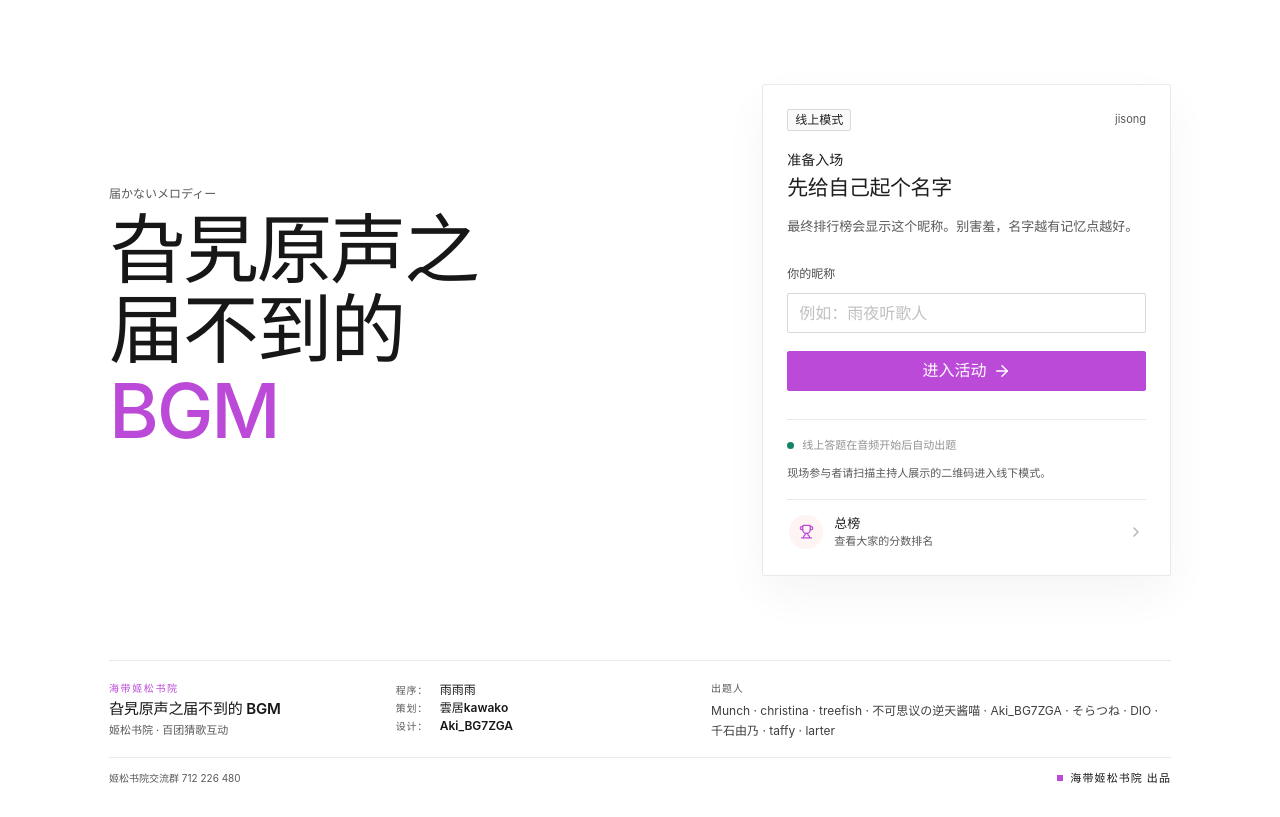
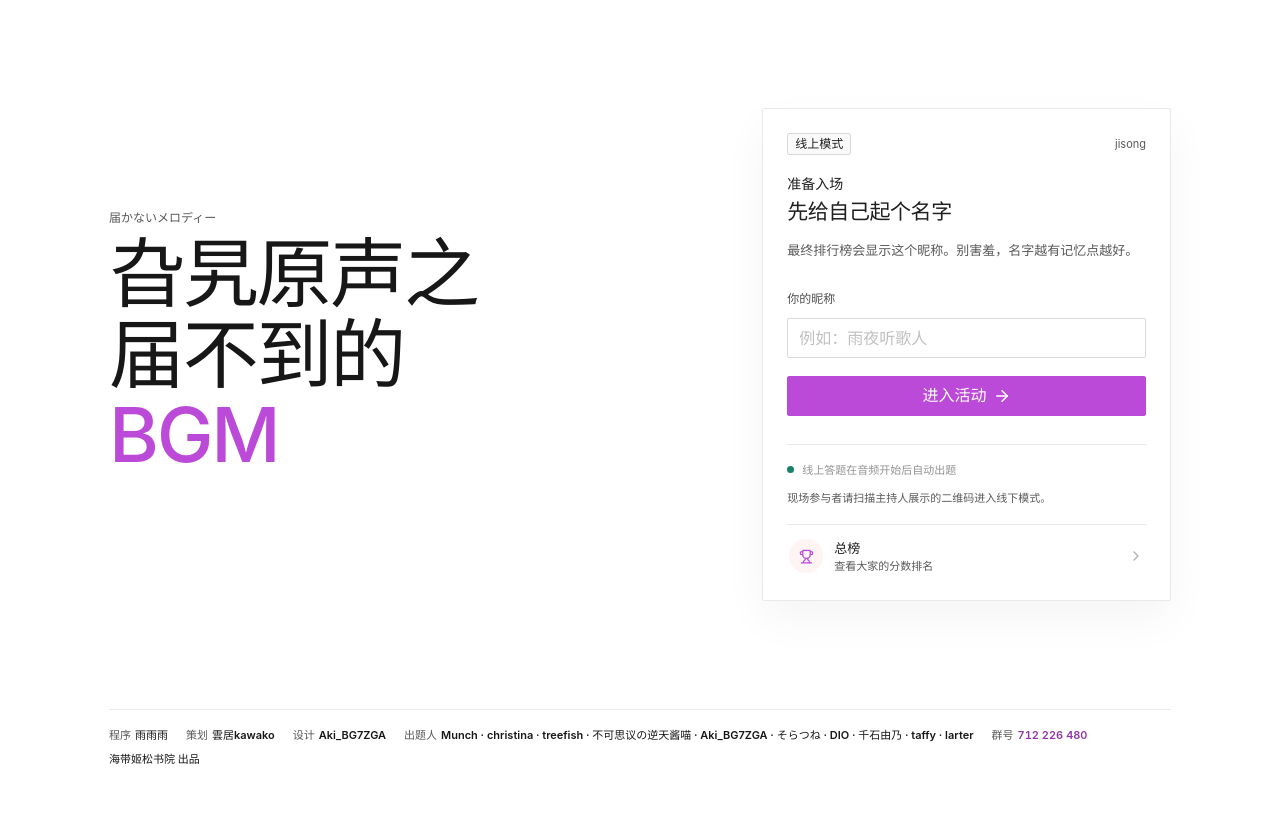
Before and after one commit to HNU-himematsu/BGM-todokanai, a Vue app in the folder frontend/: page / in a window 1280 px wide. Built offline with nearby package versions, Linux system fonts and the light colour scheme; no server answers.

Commit message:
style: 页脚收敛为单行署名并把群号接入 QQ 群链接
- 移除页脚品牌栏与重复的群组文案，署名信息只保留一处
- 单行依序显示制作署名、出题人、群号与出品
- 群号整段指向 https://qm.qq.com/q/sOS9S9Qkz6

```diff
--- a/frontend/src/site-content.js
+++ b/frontend/src/site-content.js
@@ -1,13 +1,10 @@
 export const SITE_CONTENT = {
   brand: {
-    organization: '海带姬松书院',
-    eventName: '旮旯原声之届不到的 BGM',
-    subtitle: '姬松书院 · 百团猜歌互动',
     sign: '海带姬松书院 出品',
   },
   qqGroup: {
-    name: '姬松书院交流群',
     number: '712226480',
+    joinUrl: 'https://qm.qq.com/q/sOS9S9Qkz6',
   },
   credits: [
     { role: '程序', name: '雨雨雨' },
--- a/frontend/src/styles.css
+++ b/frontend/src/styles.css
@@ -194,114 +194,42 @@ p {
 
 .site-footer {
   margin: 0 5% 30px;
-  padding-top: 22px;
+  padding-top: 16px;
   border-top: 1px solid var(--line);
 }
 
-.site-footer-main {
-  display: grid;
-  grid-template-columns: minmax(200px, 0.9fr) minmax(260px, 1fr) minmax(320px, 1.6fr);
-  gap: 28px;
-  align-items: start;
-}
-
-.site-footer-kicker {
-  display: block;
-  color: var(--accent);
-  font-size: 10px;
-  font-weight: 700;
-  letter-spacing: 0.16em;
-}
-
-.site-footer-title {
-  display: block;
-  margin-top: 5px;
-  color: var(--ink);
-  font-size: 15px;
-  font-weight: 600;
-  letter-spacing: -0.01em;
-}
-
-.site-footer-sub {
-  display: block;
-  margin-top: 5px;
-  color: var(--muted);
-  font-size: 11px;
-  line-height: 1.5;
-}
-
-.site-footer-credits {
-  display: flex;
-  flex-direction: column;
-  gap: 4px;
-  margin: 0;
-}
-
-.site-footer-credits div {
-  display: flex;
+.site-footer-line {
+  display: flex;
+  flex-wrap: wrap;
   align-items: baseline;
-  gap: 8px;
-}
-
-.site-footer-credits dt {
-  width: 36px;
-  flex: 0 0 36px;
-  color: var(--muted);
-  font-size: 10px;
-  letter-spacing: 0.08em;
-}
-
-.site-footer-credits dd {
+  gap: 4px 18px;
   margin: 0;
   color: var(--ink);
-  font-size: 12px;
+  font-size: 11px;
+  line-height: 1.8;
+}
+
+.site-footer-role {
+  margin-right: 4px;
+  color: var(--muted);
+}
+
+.site-footer-credit,
+.site-footer-authors,
+.site-footer-sign {
   font-weight: 600;
 }
 
-.site-footer-label {
-  display: block;
-  margin-bottom: 6px;
-  color: var(--muted);
-  font-size: 10px;
-  letter-spacing: 0.08em;
-}
-
-.site-footer-authors p {
-  margin: 0;
-  color: #3f3f3f;
-  font-size: 12px;
-  line-height: 1.7;
-  word-break: break-word;
-}
-
-.site-footer-sign {
-  display: flex;
-  align-items: center;
-  justify-content: space-between;
-  gap: 16px;
-  margin-top: 16px;
-  padding-top: 12px;
-  border-top: 1px solid var(--line);
-  color: var(--muted);
-  font-size: 10px;
-  line-height: 1.5;
-}
-
-.site-footer-sign strong {
-  color: var(--ink);
-  font-size: 11px;
+.site-footer-qq {
+  color: var(--accent-dark);
   font-weight: 600;
-  letter-spacing: 0.1em;
-}
-
-.site-footer-sign strong::before {
-  content: '';
-  display: inline-block;
-  width: 6px;
-  height: 6px;
-  margin-right: 7px;
-  background: var(--accent);
-  vertical-align: 1px;
+  text-decoration: none;
+  font-variant-numeric: tabular-nums;
+}
+
+.site-footer-qq:hover,
+.site-footer-qq:focus-visible {
+  text-decoration: underline;
 }
 
 .status-dot {
@@ -1836,16 +1764,6 @@ p {
   gap: 3px;
 }
 
-@media (max-width: 1024px) {
-  .site-footer-main {
-    grid-template-columns: 1fr 1fr;
-  }
-
-  .site-footer-authors {
-    grid-column: 1 / -1;
-  }
-}
-
 @media (max-width: 820px) {
   .join-layout {
     grid-template-columns: 1fr;
@@ -1921,21 +1839,6 @@ p {
   .site-footer {
     margin: 0 18px 24px;
     padding-top: 16px;
-  }
-
-  .site-footer-main {
-    grid-template-columns: 1fr;
-    gap: 14px;
-  }
-
-  .site-footer-authors {
-    grid-column: auto;
-  }
-
-  .site-footer-sign {
-    align-items: flex-start;
-    flex-direction: column;
-    gap: 6px;
   }
 
   .join-panel {
--- a/frontend/src/views/JoinView.vue
+++ b/frontend/src/views/JoinView.vue
@@ -195,27 +195,18 @@ function switchToOnline() {
     </section>
 
     <footer class="site-footer">
-      <div class="site-footer-main">
-        <div class="site-footer-brand">
-          <span class="site-footer-kicker">{{ SITE_CONTENT.brand.organization }}</span>
-          <strong class="site-footer-title">{{ SITE_CONTENT.brand.eventName }}</strong>
-          <span class="site-footer-sub">{{ SITE_CONTENT.brand.subtitle }}</span>
-        </div>
-        <dl class="site-footer-credits" aria-label="制作署名">
-          <div v-for="credit in SITE_CONTENT.credits" :key="credit.role">
-            <dt>{{ credit.role }}：</dt>
-            <dd>{{ credit.name }}</dd>
-          </div>
-        </dl>
-        <div class="site-footer-authors">
-          <span class="site-footer-label">出题人</span>
-          <p>{{ SITE_CONTENT.questionAuthors.join(' · ') }}</p>
-        </div>
-      </div>
-      <div class="site-footer-sign">
-        <span>{{ qqGroup.name }} {{ qqGroupNumberDisplay }}</span>
-        <strong>{{ SITE_CONTENT.brand.sign }}</strong>
-      </div>
+      <p class="site-footer-line">
+        <span v-for="credit in SITE_CONTENT.credits" :key="credit.role" class="site-footer-credit">
+          <span class="site-footer-role">{{ credit.role }}</span>{{ credit.name }}
+        </span>
+        <span class="site-footer-authors">
+          <span class="site-footer-role">出题人</span>{{ SITE_CONTENT.questionAuthors.join(' · ') }}
+        </span>
+        <a class="site-footer-qq" :href="qqGroup.joinUrl" target="_blank" rel="noopener">
+          <span class="site-footer-role">群号</span>{{ qqGroupNumberDisplay }}
+        </a>
+        <span class="site-footer-sign">{{ SITE_CONTENT.brand.sign }}</span>
+      </p>
     </footer>
 
     <a-modal
```
Also changed, not shown: 1 other file (tests, documents, lock files or other folders).
